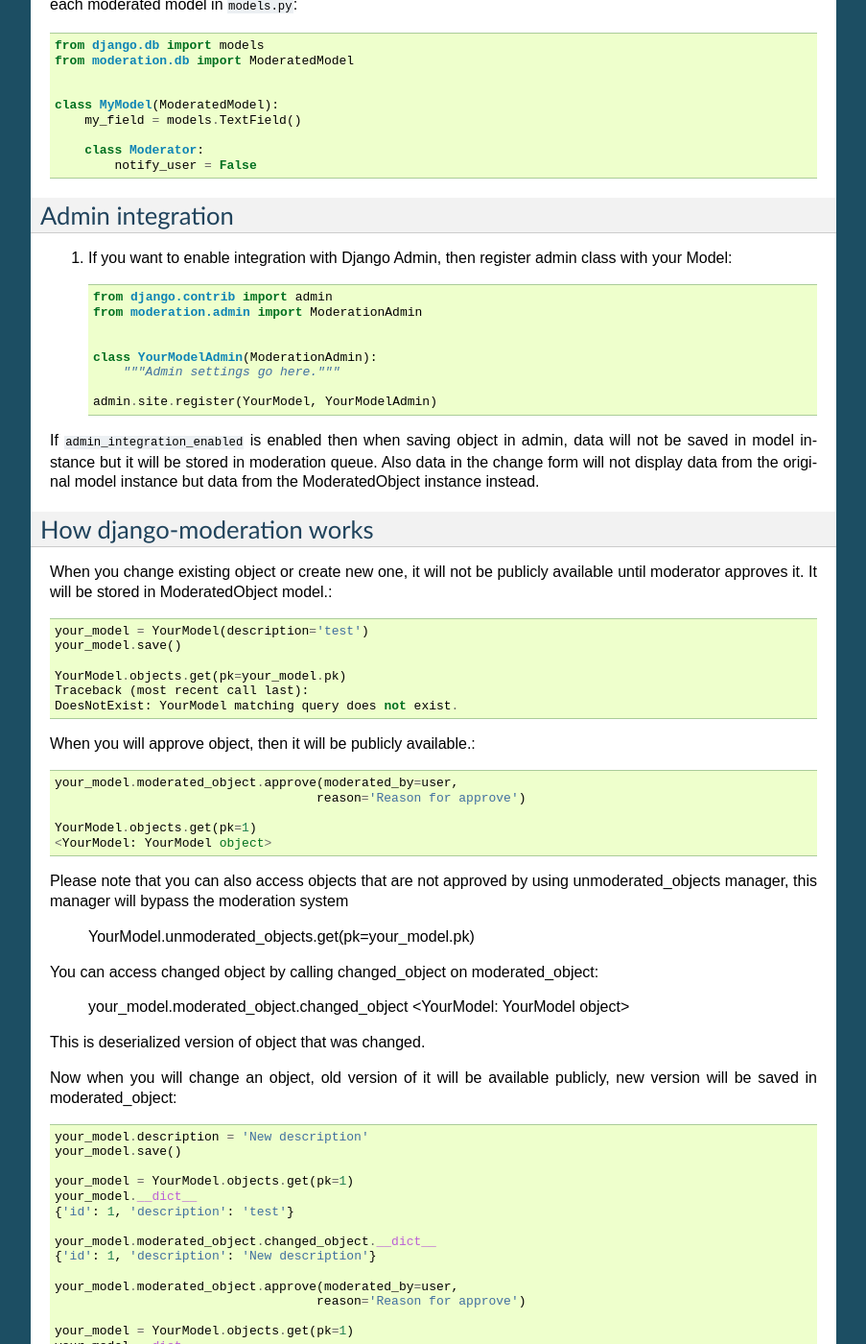
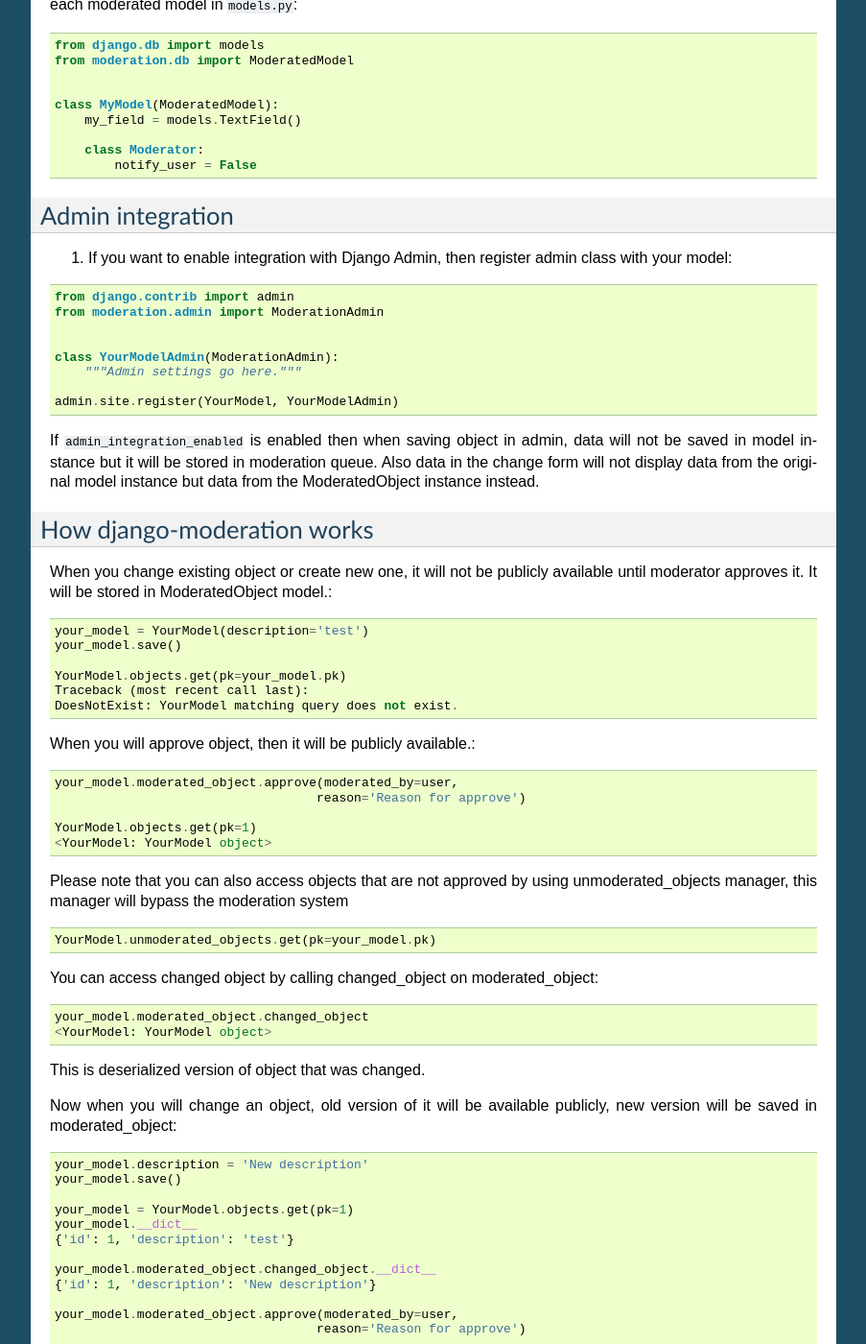
Before and after one commit to dominno/django-moderation, a Sphinx documentation site: the page built from docs/getting_started.rst, in a window 1280 px wide and 1400 px high, scrolled down 1315 px. Shown: the whole window at 96% size, without its empty margins (198-1101 px from the left). Built offline with Sphinx 7.4.7, drawn with Linux system fonts in a browser that asks for light colours; some of the changed text lies outside the part shown.

```diff
--- a/docs/getting_started.rst
+++ b/docs/getting_started.rst
@@ -4,14 +4,18 @@ Getting started quick guide
 Installation
 ------------
 
-Use easy_install::
+Use easy_install:
 
-    $> easy_install django-moderation
+.. code-block:: bash
+
+    $ easy_install django-moderation
 
 Or download source code from http://github.com/dominno/django-moderation and run
-installation script::
+installation script:
 
-    $> python setup.py install
+.. code-block:: bash
+
+    $ python setup.py install
 
 
 Updating existing projects to Django 1.7
@@ -89,7 +93,9 @@ Then you will need to subclass your models from ``moderation.db.ModeratedModel``
 Admin integration
 -----------------
 
-1. If you want to enable integration with Django Admin, then register admin class with your Model::
+1. If you want to enable integration with Django Admin, then register admin class with your model:
+
+.. code-block:: python
 
     from django.contrib import admin
     from moderation.admin import ModerationAdmin
@@ -111,7 +117,9 @@ How django-moderation works
 ---------------------------
 
 When you change existing object or create new one, it will not be publicly
-available until moderator approves it. It will be stored in ModeratedObject model.::
+available until moderator approves it. It will be stored in ModeratedObject model.:
+
+.. code-block:: python
 
     your_model = YourModel(description='test')
     your_model.save()
@@ -120,7 +128,9 @@ available until moderator approves it. It will be stored in ModeratedObject mode
     Traceback (most recent call last):
     DoesNotExist: YourModel matching query does not exist.
 
-When you will approve object, then it will be publicly available.::
+When you will approve object, then it will be publicly available.:
+
+.. code-block:: python
 
     your_model.moderated_object.approve(moderated_by=user,
                                        reason='Reason for approve')
@@ -130,9 +140,13 @@ When you will approve object, then it will be publicly available.::
 
 Please note that you can also access objects that are not approved by using unmoderated_objects manager, this manager will bypass the moderation system
 
+.. code-block:: python
+
     YourModel.unmoderated_objects.get(pk=your_model.pk)
 
 You can access changed object by calling changed_object on moderated_object:
+
+.. code-block:: python
 
     your_model.moderated_object.changed_object
     <YourModel: YourModel object>
@@ -140,7 +154,9 @@ You can access changed object by calling changed_object on moderated_object:
 This is deserialized version of object that was changed.
 
 Now when you will change an object, old version of it will be available publicly,
-new version will be saved in moderated_object::
+new version will be saved in moderated_object:
+
+.. code-block:: python
 
     your_model.description = 'New description'
     your_model.save()
```
Also changed, not shown: README.rst (+5 -2 lines), docs/advanced_options.rst (+11 -5 lines), 2 other files.
